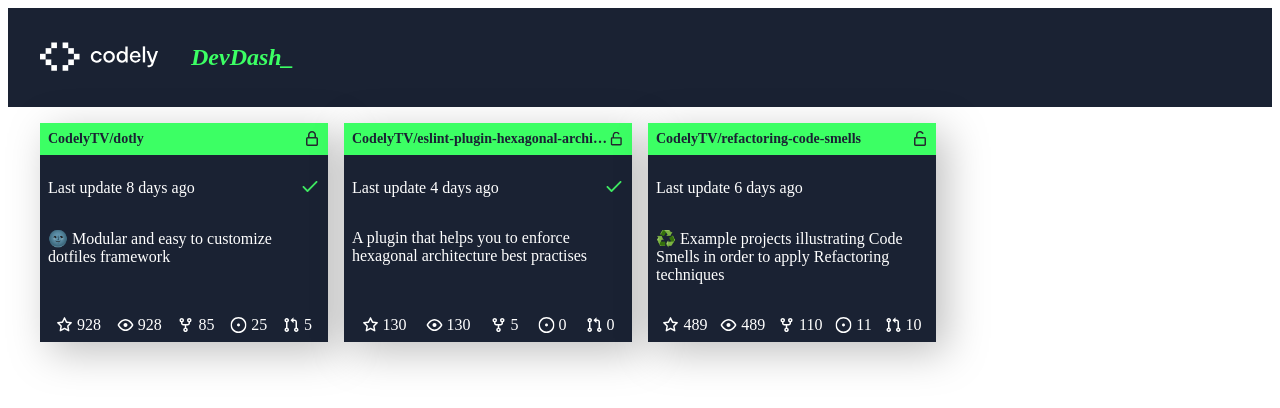
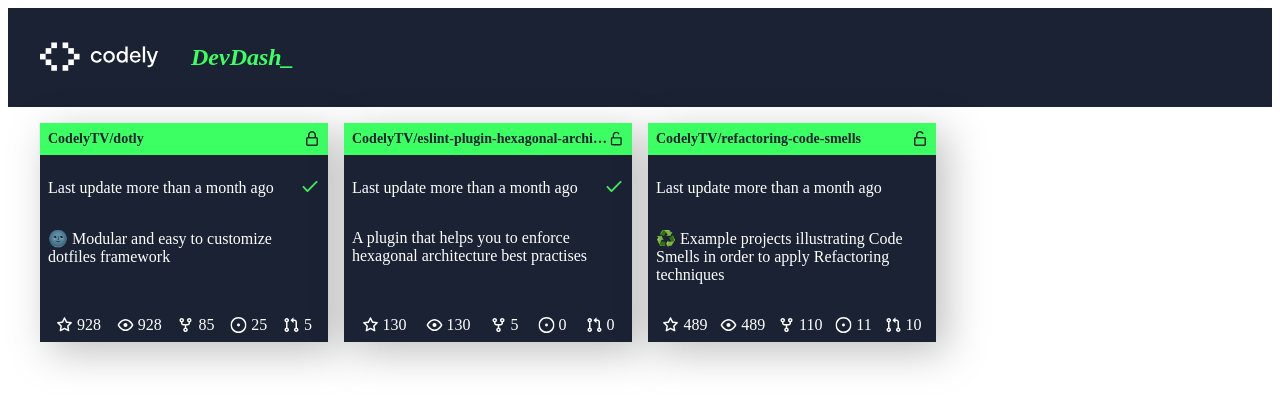
Before and after one commit to fjmn2001/dev-dash, a React (Create React App) app: page / in a window 1280 px wide. Shown: the top 408 px of the page. Built offline with nearby package versions, Linux system fonts and the light colour scheme.

Commit message:
adding InMemoryRepository. Ref sn

```diff
--- /dev/null
+++ b/src/infrastructure/InMemoryGitHubRepositoryRepository.ts
@@ -0,0 +1,7 @@
+import { githubApiResponses } from "../github_api_responses";
+
+export class InMemoryGitHubRepositoryRepository {
+	search(): typeof githubApiResponses {
+		return githubApiResponses;
+	}
+}
--- a/src/sections/dashboard/Dashboard.tsx
+++ b/src/sections/dashboard/Dashboard.tsx
@@ -1,4 +1,4 @@
-import { githubApiResponses } from "../../github_api_responses";
+import { InMemoryGitHubRepositoryRepository } from "../../infrastructure/InMemoryGitHubRepositoryRepository";
 import { ReactComponent as Brand } from "./brand.svg";
 import { ReactComponent as Check } from "./check.svg";
 import styles from "./Dashboard.module.scss";
@@ -14,7 +14,8 @@
 const isoToReadableDate = (lastUpdate: string): string => {
 	const lastUpdateDate = new Date(lastUpdate);
 	const currentDate = new Date();
-	const diffDays = currentDate.getDate() - lastUpdateDate.getDate();
+	const diffTime = currentDate.getTime() - lastUpdateDate.getTime();
+	const diffDays = Math.round(diffTime / (1000 * 3600 * 24));
 
 	if (diffDays === 0) {
 		return "today";
@@ -28,6 +29,10 @@
 };
 
 export const Dashboard = () => {
+	const repository = new InMemoryGitHubRepositoryRepository();
+
+	const repositories = repository.search();
+
 	return (
 		<>
 			<header className={styles.header}>
@@ -37,7 +42,7 @@
 				</section>
 			</header>
 			<section className={styles.container}>
-				{githubApiResponses.map((widget) => (
+				{repositories.map((widget) => (
 					<article className={styles.widget} key={widget.repositoryData.id}>
 						<header className={styles.widget__header}>
 							<a
```
